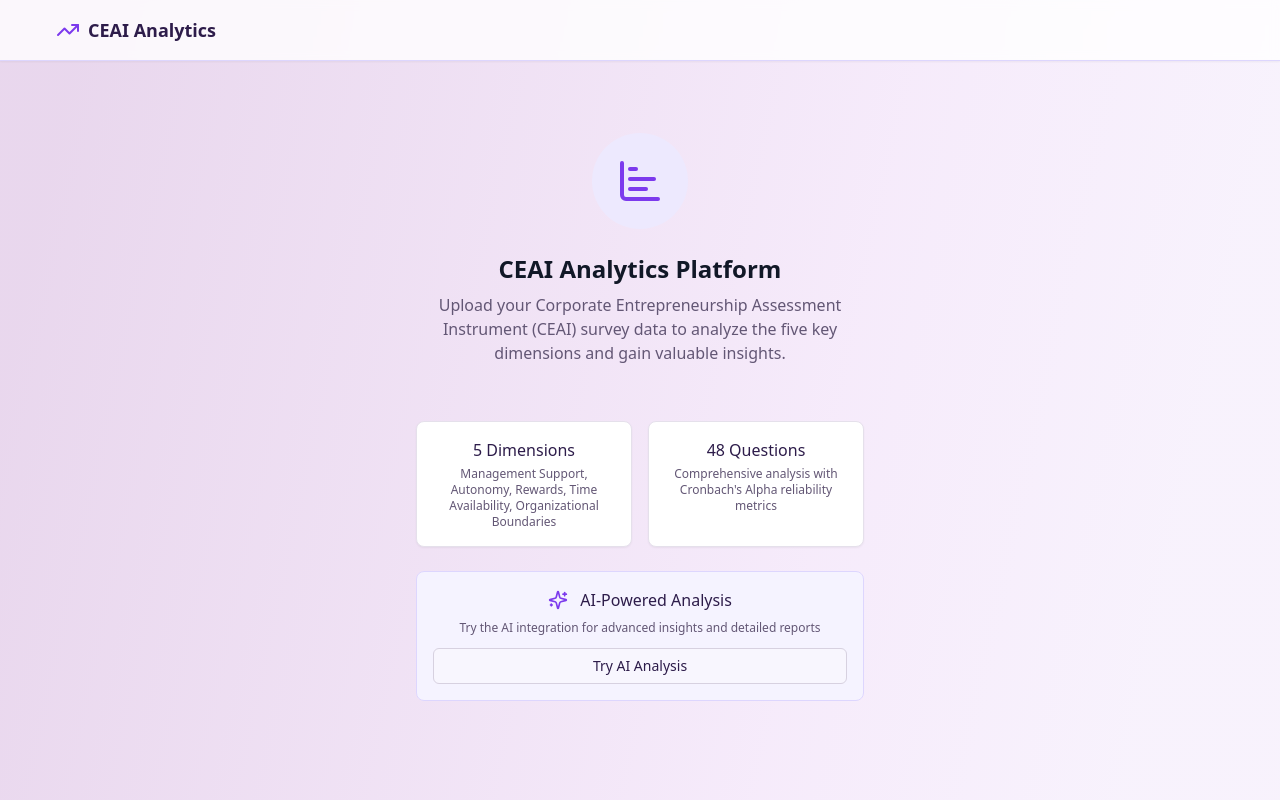
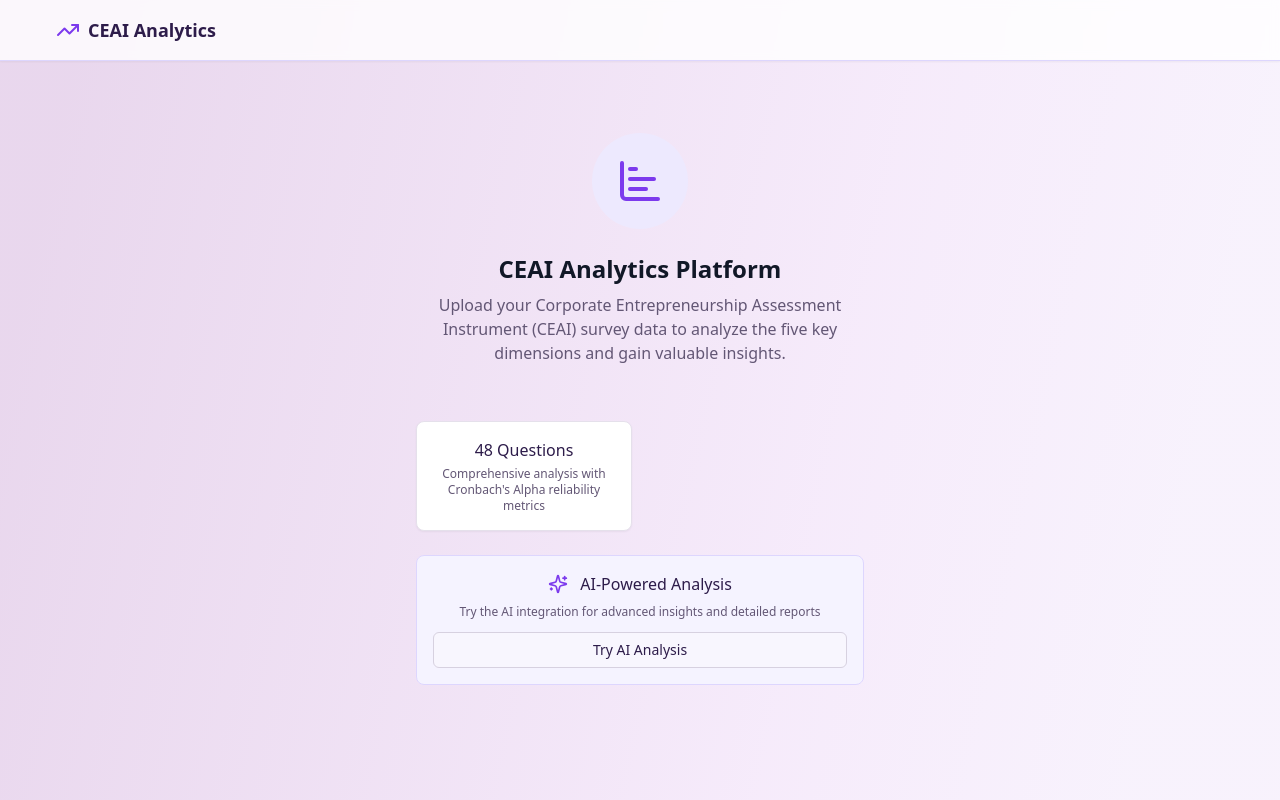
Before and after one commit to Naha1981/analysis-ai, a React (Vite) app: page / in a window 1280 px wide. Built offline with nearby package versions, Linux system fonts and the light colour scheme.

Commit message:
Visual edit in Lovable
Edited UI in Lovable

```diff
--- a/src/components/EmptyState.tsx
+++ b/src/components/EmptyState.tsx
@@ -24,10 +24,7 @@ const EmptyState: React.FC<EmptyStateProps> = ({
         </div>
 
         <div className="mt-8 grid grid-cols-1 gap-4 sm:grid-cols-2">
-          <div className="bg-white rounded-lg p-4 border border-muted shadow-sm hover:shadow-md transition-shadow">
-            <h3 className="font-medium mb-1">5 Dimensions</h3>
-            <p className="text-xs text-muted-foreground">Management Support, Autonomy, Rewards, Time Availability, Organizational Boundaries</p>
-          </div>
+
           <div className="bg-white rounded-lg p-4 border border-muted shadow-sm hover:shadow-md transition-shadow">
             <h3 className="font-medium mb-1">48 Questions</h3>
             <p className="text-xs text-muted-foreground">Comprehensive analysis with Cronbach's Alpha reliability metrics</p>
```
